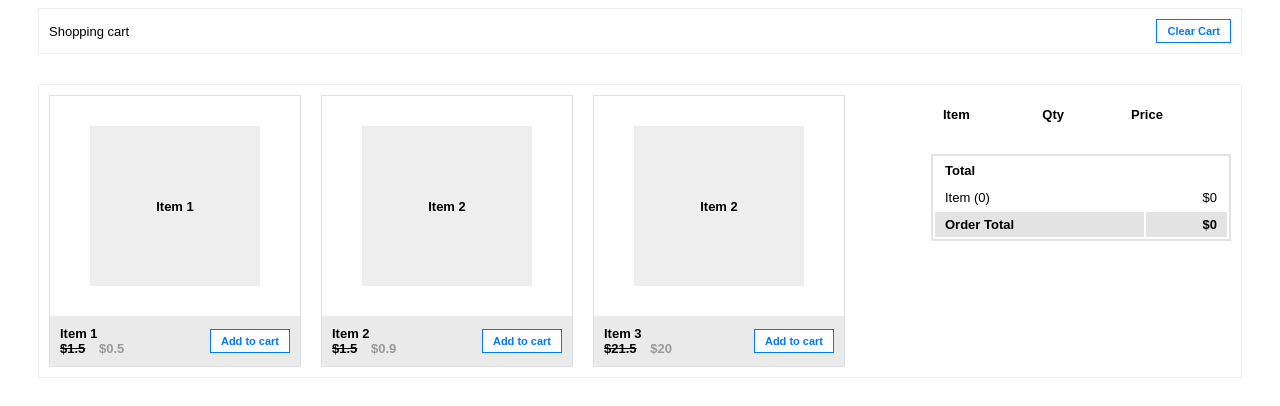
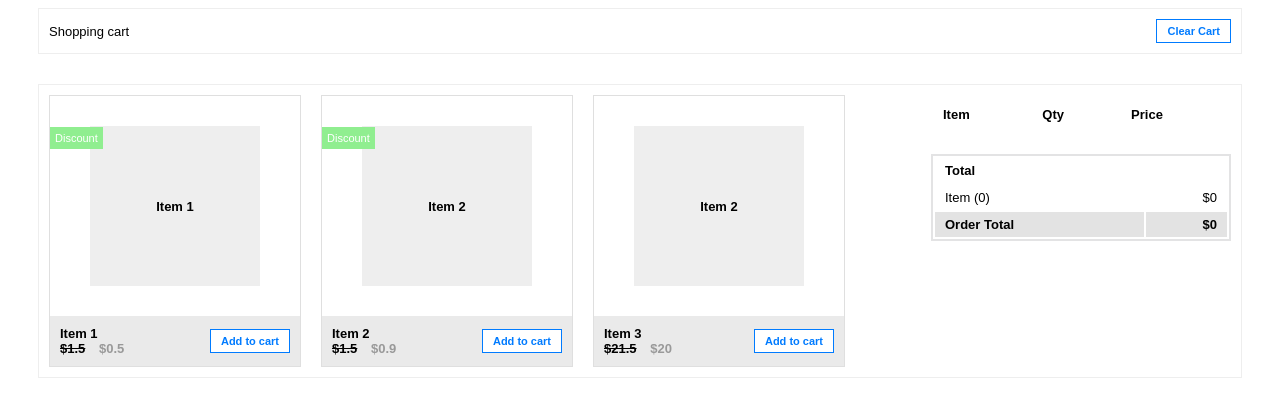
Before and after one commit to shahulmd/cart-demo, a website built with webpack: page src/index.html in a window 1280 px wide. Built offline with nearby package versions, Linux system fonts and the light colour scheme.

Commit message:
Discount added

```diff
--- a/src/index.html
+++ b/src/index.html
@@ -25,6 +25,7 @@
                 <div class="product">
                     <div class="product__body">
                         <div class="product__img">Item 1</div>
+                        <div class="product__discount">Discount</div>
                     </div>
                     <div class="product__footer">
                         <div class="product__footer__left">
@@ -40,6 +41,7 @@
                 <div class="product">
                     <div class="product__body">
                         <div class="product__img">Item 2</div>
+                        <div class="product__discount">Discount</div>
                     </div>
                     <div class="product__footer">
                         <div class="product__footer__left">
--- a/src/styles/scss/_product.scss
+++ b/src/styles/scss/_product.scss
@@ -36,6 +36,14 @@
     font-weight: bold;
   }
   &__discount {
+    position: absolute;
+
+    top: 31px;
+    background: lightgreen;
+    left: 0;
+    padding: 5px;
+    font-size: 11px;
+    color: #fff;
   }
   &__footer {
     background-color: #eaeaea;
```
